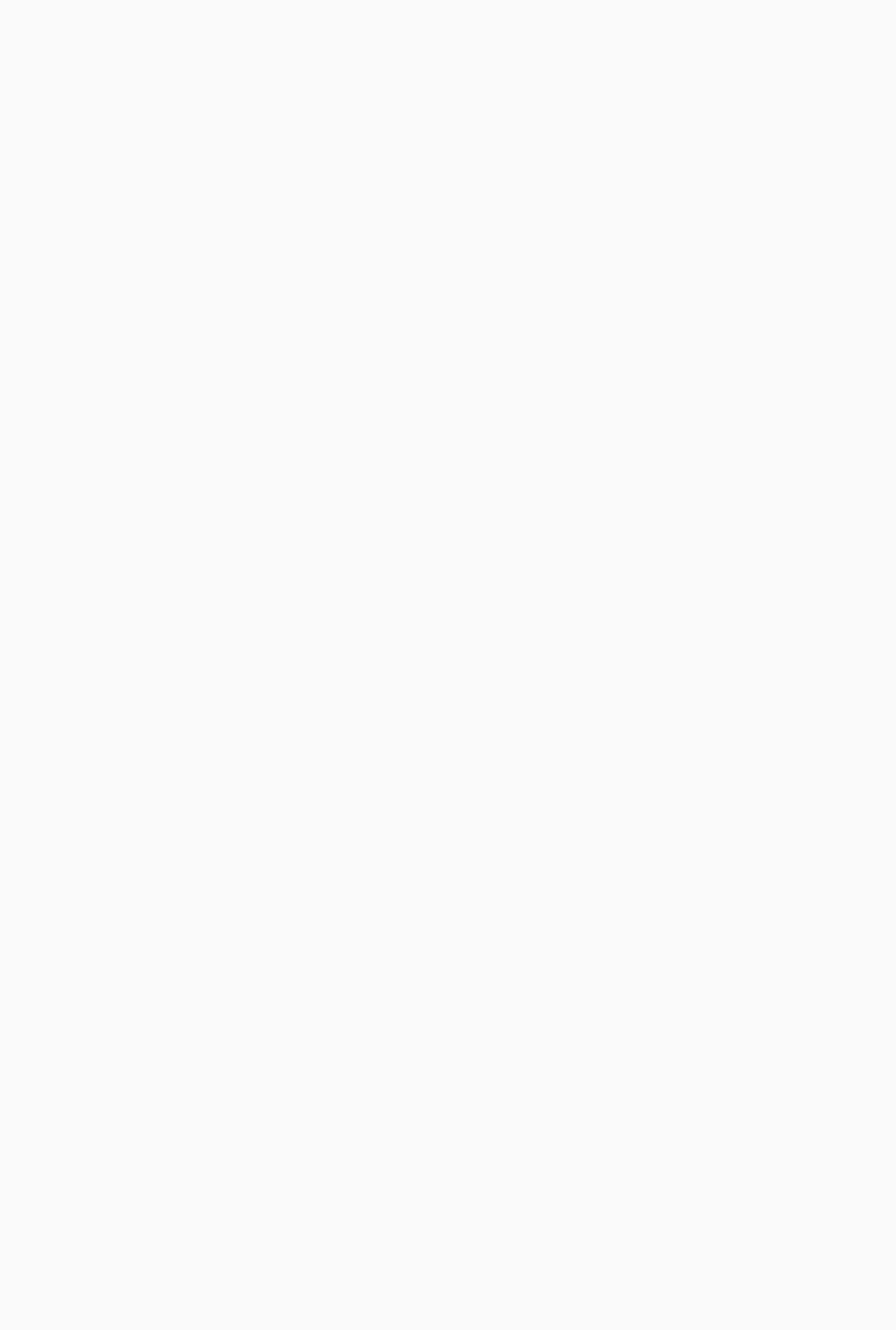
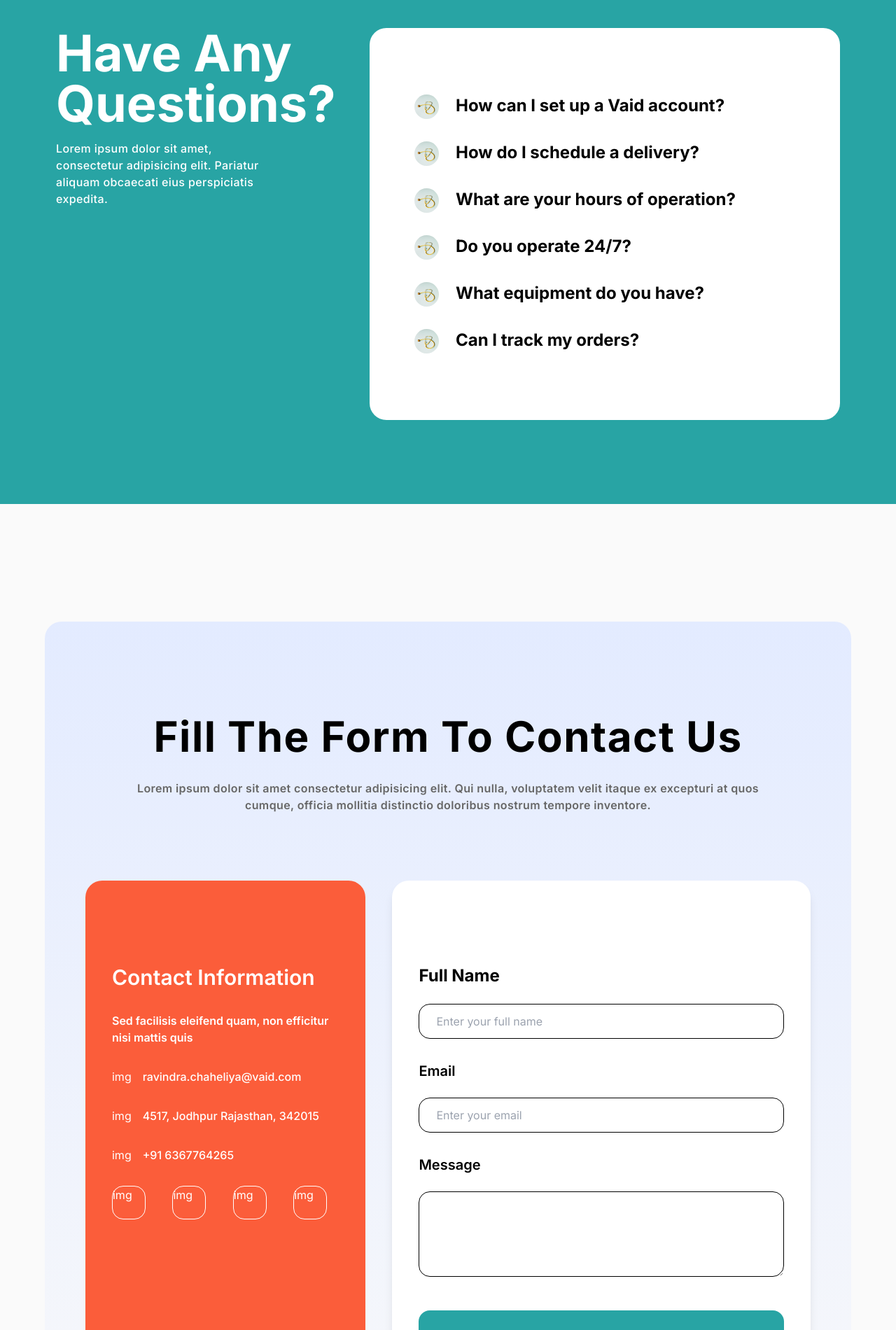
Before and after one commit to tensor110/HealthEase, a Next.js app: page /delivery in a window 1280 px wide. Shown: the part 6960-8860 px from the top of the page at 70% size. Before the commit the page ends 6832 px from the top, so only its background shows below. Built offline with nearby package versions, Linux system fonts and the light colour scheme.

Commit message:
delivery page done

```diff
--- a/src/app/delivery/page.tsx
+++ b/src/app/delivery/page.tsx
@@ -8,10 +8,13 @@ import Service from '../../components/deliverycomponent/service'
 import Order from '../../components/deliverycomponent/order'
 import Stats from '../../components/deliverycomponent/stats'
 import Says from '../../components/deliverycomponent/says'
+import Question from '../../components/deliverycomponent/questions'
+import Contact from '../../components/deliverycomponent/contact'
+import Footer from "../../components/homecomponents/footer"
 
 export default function Home() {
   return (
-    <main className="flex flex-col">
+    <main className="flex flex-col bg-[#fafafa]">
       <Navbar/>
       <Homme />
       <Company/>
@@ -21,6 +24,9 @@ export default function Home() {
       <Order/>
       <Stats/>
       <Says/>
+      <Question/>
+      <Contact/>
+      <Footer />
     </main>
   );
 }
--- a/src/app/page.tsx
+++ b/src/app/page.tsx
@@ -1,20 +1,11 @@
 import Image from "next/image";
-import Navbar from '../components/homecomponents/navbar'
-import Homme from '../deliveryComponents/home'
-import Companies from '../deliveryComponents/companies'
-import VideoPart from '../deliveryComponents/videoPart'
-import Footer from '../components/homecomponents/footer'
+
 
 
 export default function Home() {
   return (
     <main>
-      <Navbar/>
-      <Homme/>
-      <div className="h-[15vh]"></div>
-      <Companies />
-      <VideoPart />
-      <Footer />
+
     </main>
   );
 }
--- /dev/null
+++ b/src/components/deliverycomponent/contact.tsx
@@ -0,0 +1,86 @@
+import React from "react";
+
+export default function contact() {
+  return (
+    <div className="flex justify-center">
+      <div className="bg-gradient-to-b from-[#e3ebff] to-[#fafafa] w-[90%] h-[170vh] my-[15vh] flex flex-col items-center justify-center rounded-3xl gap-[12vh]">
+        <div className="flex flex-col gap-[4vh] items-center">
+          <span className="text-6xl text-black font-bold tracking-wide">
+            Fill The Form To Contact Us
+          </span>
+          <p className="font-semibold text-[#666666] tracking-wide w-4/5 text-center">
+            Lorem ipsum dolor sit amet consectetur adipisicing elit. Qui nulla,
+            voluptatem velit itaque ex excepturi at quos cumque, officia
+            mollitia distinctio doloribus nostrum tempore inventore.
+          </p>
+        </div>
+        <div className="flex justify-between w-[90%] gap-[3vw]">
+          <div className="bg-[#fb5d3a] text-white flex flex-col w-2/5 rounded-3xl px-[3vw] gap-[4vh] h-[85vh] py-[15vh]">
+            <span className="text-3xl font-semibold">Contact Information</span>
+            <span className="font-semibold">
+              Sed facilisis eleifend quam, non efficitur nisi mattis quis
+            </span>
+            <div className="flex gap-4">
+              <span>img</span>
+              <span className="font-medium">ravindra.chaheliya@vaid.com</span>
+            </div>
+            <div className="flex gap-4">
+              <span>img</span>
+              <span className="font-medium">
+                4517, Jodhpur Rajasthan, 342015
+              </span>
+            </div>
+            <div className="flex gap-4">
+              <span>img</span>
+              <span className="font-medium">+91 6367764265</span>
+            </div>
+            <div className="flex gap-[3vw]">
+              <span className="border-[1px] border-white w-12 h-12 rounded-2xl">
+                img
+              </span>
+              <span className="border-[1px] border-white w-12 h-12 rounded-2xl">
+                img
+              </span>
+              <span className="border-[1px] border-white w-12 h-12 rounded-2xl">
+                img
+              </span>
+              <span className="border-[1px] border-white w-12 h-12 rounded-2xl">
+                img
+              </span>
+            </div>
+          </div>
+          <div className="bg-white flex flex-col w-3/5 rounded-3xl px-[3vw] gap-[4vh] h-[107vh] py-[15vh] shadow-lg">
+            <div className="flex flex-col gap-[3vh]">
+              <span className="text-2xl font-bold">Full Name</span>
+              <input
+                type="text"
+                name=""
+                id=""
+                placeholder="Enter your full name"
+                className="w-full border-[1px] border-black px-6 py-3 rounded-2xl"
+              />
+            </div>
+            <div className="flex flex-col gap-[3vh]">
+              <span className="text-xl font-semibold">Email</span>
+              <input
+                type="email"
+                name=""
+                id=""
+                placeholder="Enter your email"
+                className="w-full border-[1px] border-black px-6 py-3 rounded-2xl"
+              />
+            </div>
+            <div className="flex flex-col gap-[3vh]">
+              <span className="text-xl font-semibold">Message</span>
+              <textarea name="" id="" cols={20} rows={4}
+              className="w-full border-[1px] border-black px-3 py-3 rounded-2xl"></textarea>
+            </div>
+            <div className="my-[2vh]">
+              <input type="submit" value="Submit" className="bg-[#28a4a4] w-full py-[3vh] rounded-2xl text-white font-semiboldd text-xl cursor-pointer" />
+            </div>
+          </div>
+        </div>
+      </div>
+    </div>
+  );
+}
--- a/src/components/deliverycomponent/questions.tsx
+++ b/src/components/deliverycomponent/questions.tsx
@@ -0,0 +1,53 @@
+import React from "react";
+import Image from "next/image";
+
+export default function questions() {
+  const chooseItems = [
+    {
+      text: "How can I set up a Vaid account?",
+    },
+    {
+      text: "How do I schedule a delivery?",
+    },
+    {
+      text: "What are your hours of operation?",
+    },
+    {
+      text: "Do you operate 24/7?",
+    },
+    {
+      text: "What equipment do you have?",
+    },
+    {
+      text: "Can I track my orders?",
+    },
+  ];
+  return (
+    <div className="bg-[#28a4a4] w-full h-screen my-[6vh] py-[15vh] px-[10vh] flex justify-between">
+      <div className="flex flex-col w-1/3 gap-4">
+        <div className="text-7xl font-bold text-white">Have Any Questions?</div>
+        <p className="text-base font-medium w-4/5 tracking-wide text-white">
+          Lorem ipsum dolor sit amet, consectetur adipisicing elit. Pariatur
+          aliquam obcaecati eius perspiciatis expedita.
+        </p>
+      </div>
+      <div className="w-[60%] h-[70vh] flex flex-col bg-white rounded-3xl py-[25vh] px-[5vw] gap-[4vh] justify-center">
+        {chooseItems.map((item, index) => (
+          <div
+            key={index}
+            className="flex gap-6"
+          >
+            <Image
+              alt="1"
+              className="aspect-square rounded-full"
+              height="200"
+              src="/image.jpg"
+              width="35"
+            />
+            <span className="text-2xl font-bold">{item.text}</span>
+          </div>
+        ))}
+      </div>
+    </div>
+  );
+}
```
